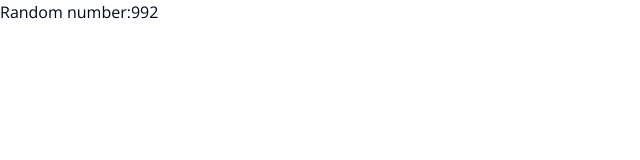
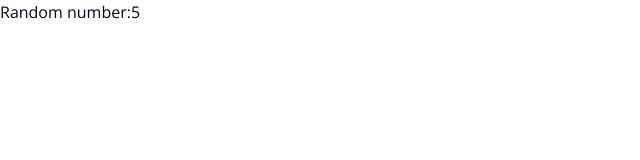
Before and after one commit to yashwanth1403/Paginest, a Next.js app: page /random in a window 1280 px wide. Shown: the top 160 px of the page, without its empty margins (0-640 px from the left). Built offline with nearby package versions, Linux system fonts and the light colour scheme.

Commit message:
Update socialauth

```diff
--- a/app/random/page.tsx
+++ b/app/random/page.tsx
@@ -1,5 +1,12 @@
+import { useEffect, useState } from "react";
+
 const Random = () => {
-  return <div>Random number:{Math.floor(Math.random() * 1000) + 1}</div>;
+  const [random, setRandom] = useState<number>(0);
+  useEffect(() => {
+    const random = Math.floor(Math.random() * 1000) + 1;
+    setRandom(random);
+  }, [random]);
+  return <div>Random number:{random}</div>;
 };
 
 export default Random;
```
